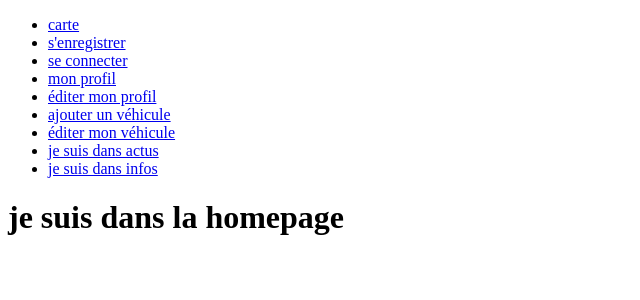
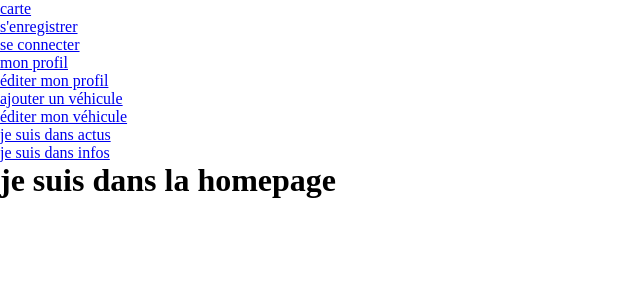
Before and after one commit to WildCodeSchool-2024-02/JS-Nantes-RamCSS-P3-WattMap, a React (Vite) app in the folder client/: page / in a window 1280 px wide. Shown: the top 300 px of the page, without its empty margins (0-640 px from the left). Built offline with nearby package versions, Linux system fonts and the light colour scheme.

Commit message:
create styles folder then add globals.css file linked to App.jsx

```diff
--- a/client/src/App.jsx
+++ b/client/src/App.jsx
@@ -1,5 +1,6 @@
 import { Outlet } from "react-router-dom";
 import Navbar from "./components/Navbar";
+import "./styles/globals.css";
 
 function App() {
   return (
--- /dev/null
+++ b/client/src/styles/globals.css
@@ -0,0 +1,5 @@
+* {
+  box-sizing: border-box;
+  margin: 0;
+  padding: 0;
+}
```
Also changed, not shown: client/src/components/input.jsx (added).
